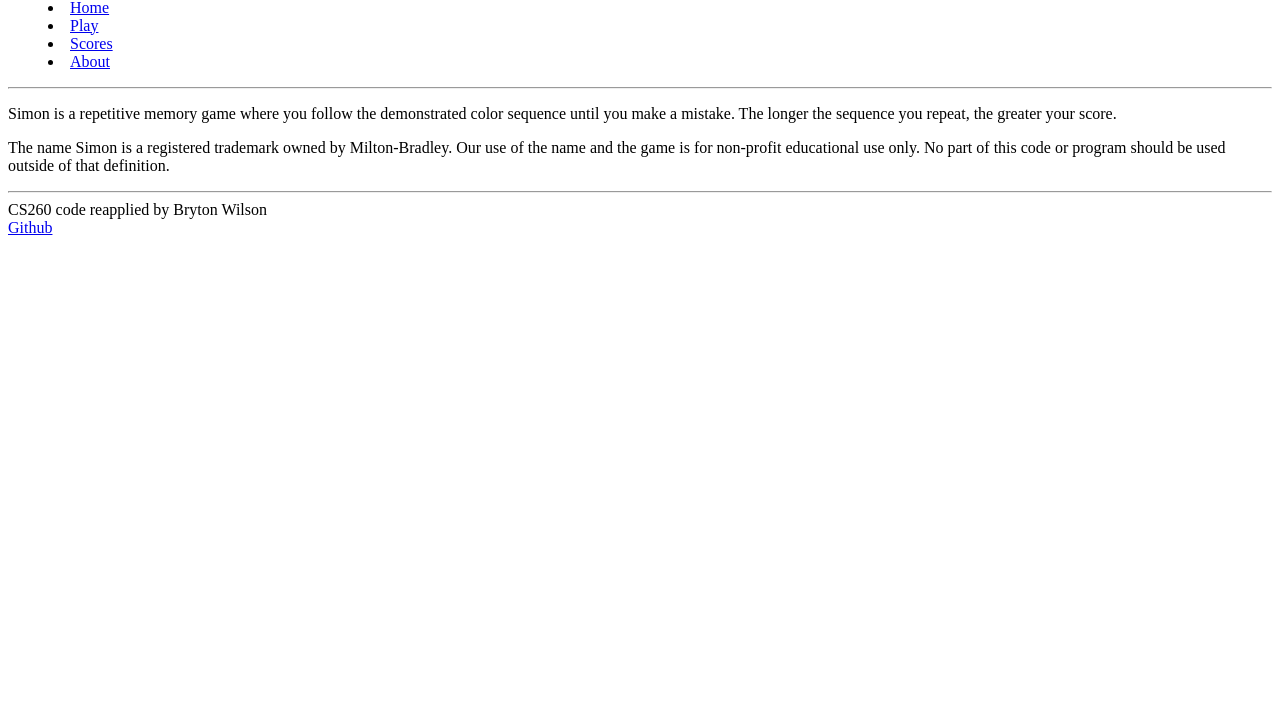
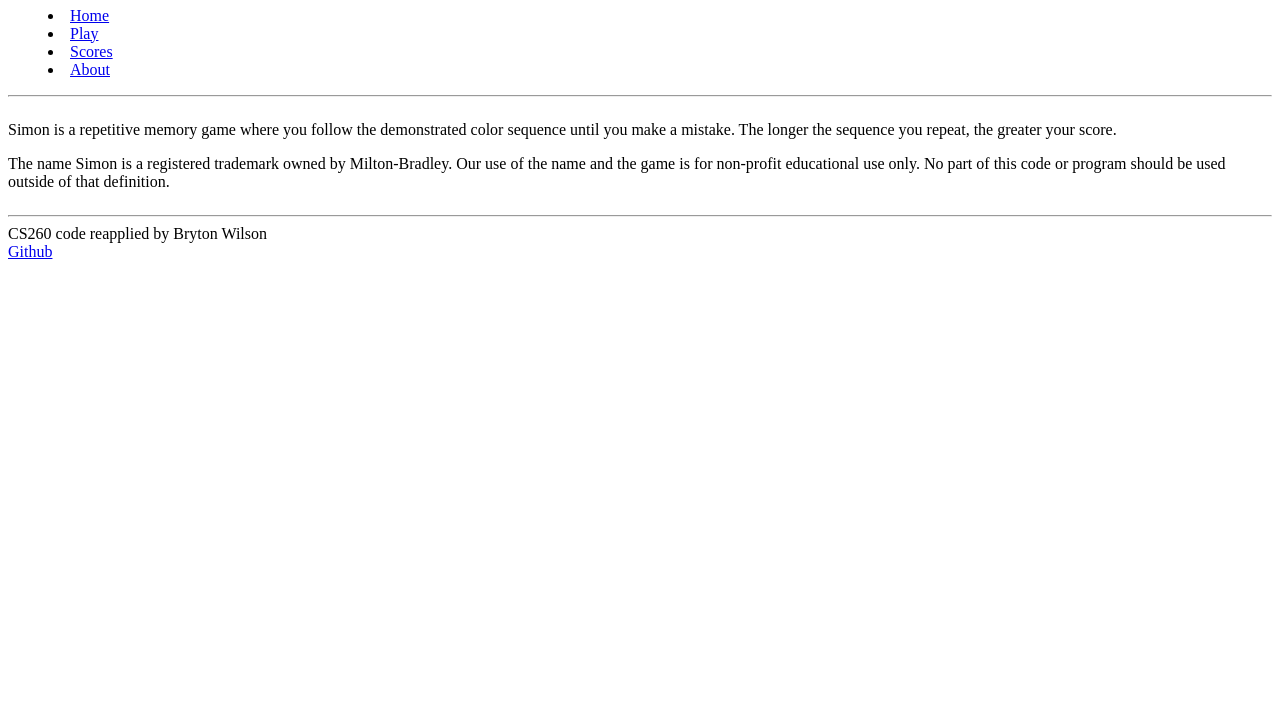
Before and after one commit to BrtWilson/simon, a plain HTML site: page about.html in a window 1280 px wide. Shown: the part 88-800 px from the top of the page. Drawn offline with Linux system fonts and the light colour scheme.

Commit message:
Beginning implementation of css

```diff
--- a/about.html
+++ b/about.html
@@ -3,6 +3,7 @@
     <head>
         <meta charset="UTF-8" />
         <meta name="viewport" content=""width=device-width, initial-scale=1.0" />
+        <link rel="stylesheet" href="main.css" />
         <title>About</title>
     </head>
     <body>
--- /dev/null
+++ b/main.css
@@ -0,0 +1,5 @@
+body {
+    display: flex;
+    flex-direction: column;
+    min-width: 375px;
+}
```
Also changed, not shown: index.html (+1 -0 lines), play.html (+1 -0 lines), scores.html (+1 -0 lines).
